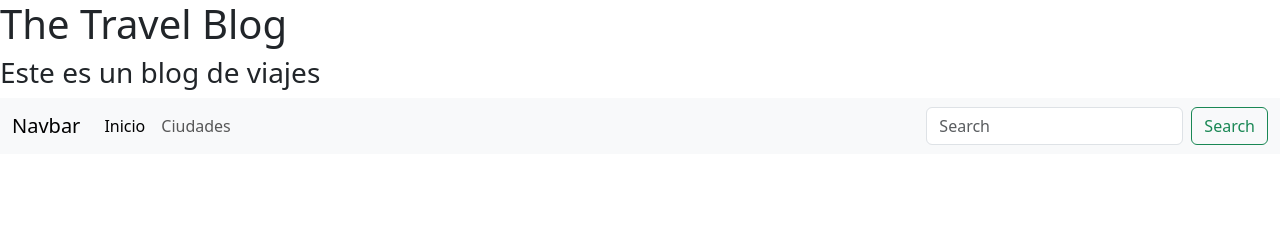
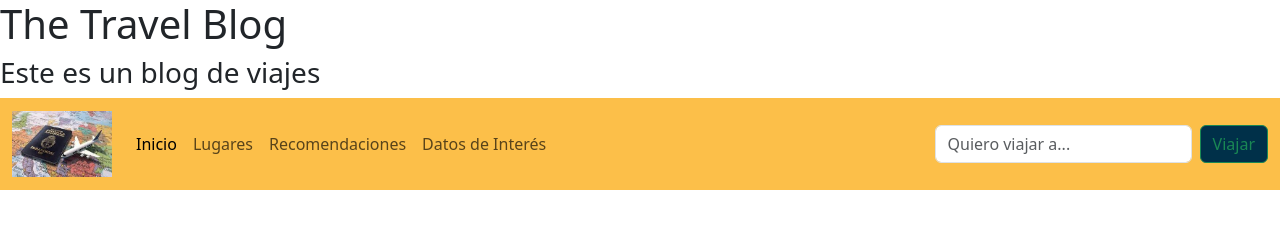
Before and after one commit to pablodorin/PreEntrega2Dorin, a plain HTML site: page index.html in a window 1280 px wide. Drawn offline with nearby package versions, Linux system fonts and the light colour scheme.

Commit message:
algunos estilos

```diff
--- a/css/style.css
+++ b/css/style.css
@@ -0,0 +1,11 @@
+.logo {
+    width:100px;
+}
+
+.colorFondo {
+    background-color: #FCBF49;
+}
+
+.colorDetalle {
+    background-color: #003049;
+}
--- a/index.html
+++ b/index.html
@@ -16,9 +16,11 @@
 <body>
     <h1>The Travel Blog</h1>
     <h3>Este es un blog de viajes</h3>
-    <nav class="navbar navbar-expand-lg bg-body-tertiary">
+    <nav class="navbar navbar-expand-lg colorFondo">
         <div class="container-fluid">
-            <a class="navbar-brand" href="#">Navbar</a>
+            <a class="navbar-brand" href="index.html">
+                <img class="logo" src="img/logo.jpeg" alt="Logo Blog">
+            </a>
             <button class="navbar-toggler" type="button" data-bs-toggle="collapse"
                 data-bs-target="#navbarSupportedContent" aria-controls="navbarSupportedContent" aria-expanded="false"
                 aria-label="Toggle navigation">
@@ -30,12 +32,18 @@
                         <a class="nav-link active" aria-current="page" href="#">Inicio</a>
                     </li>
                     <li class="nav-item">
-                        <a class="nav-link" href="#">Ciudades</a>
+                        <a class="nav-link" href="#">Lugares</a>
+                    </li>
+                    <li class="nav-item">
+                        <a class="nav-link" href="#">Recomendaciones</a>
+                    </li>
+                    <li class="nav-item">
+                        <a class="nav-link" href="#">Datos de Interés</a>
                     </li>
                 </ul>
                 <form class="d-flex" role="search">
-                    <input class="form-control me-2" type="search" placeholder="Search" aria-label="Search">
-                    <button class="btn btn-outline-success" type="submit">Search</button>
+                    <input class="form-control me-2" type="search" placeholder="Quiero viajar a..." aria-label="Search">
+                    <button class="btn btn-outline-success colorDetalle" type="submit">Viajar</button>
                 </form>
             </div>
         </div>
```
Also changed, not shown: img/logo.jpeg (added).
